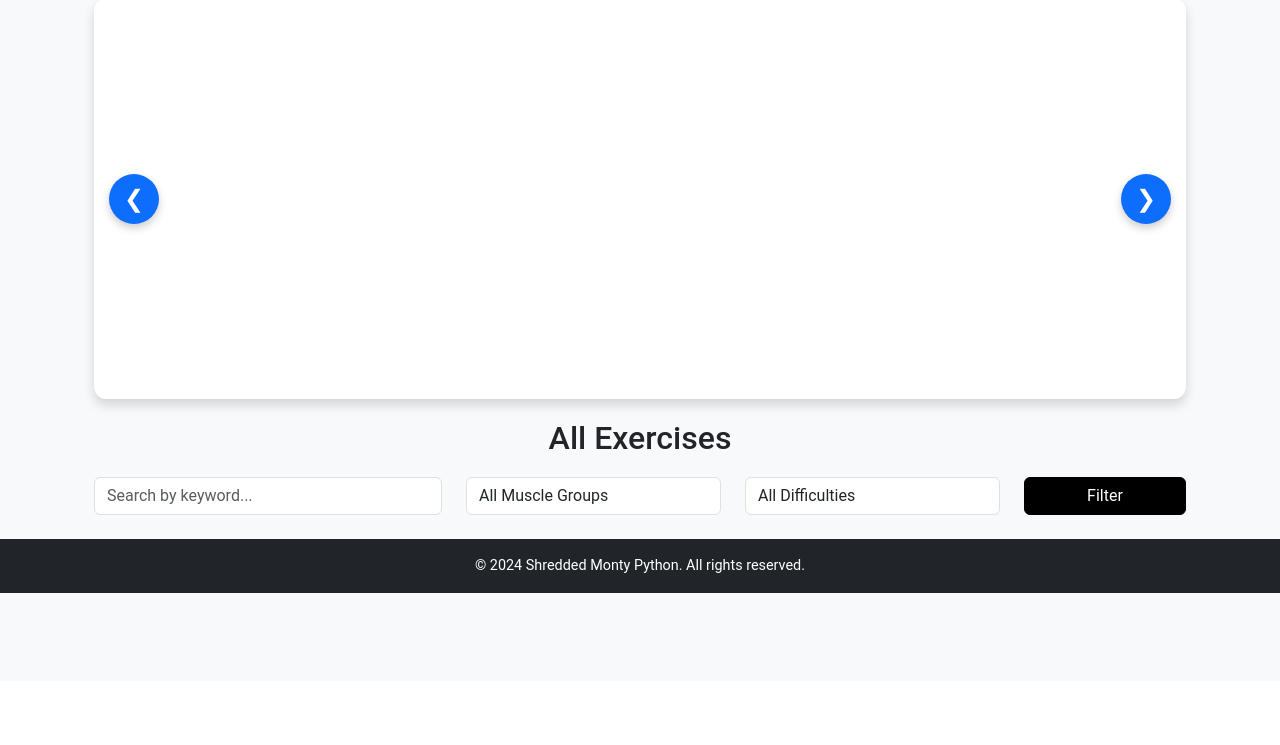
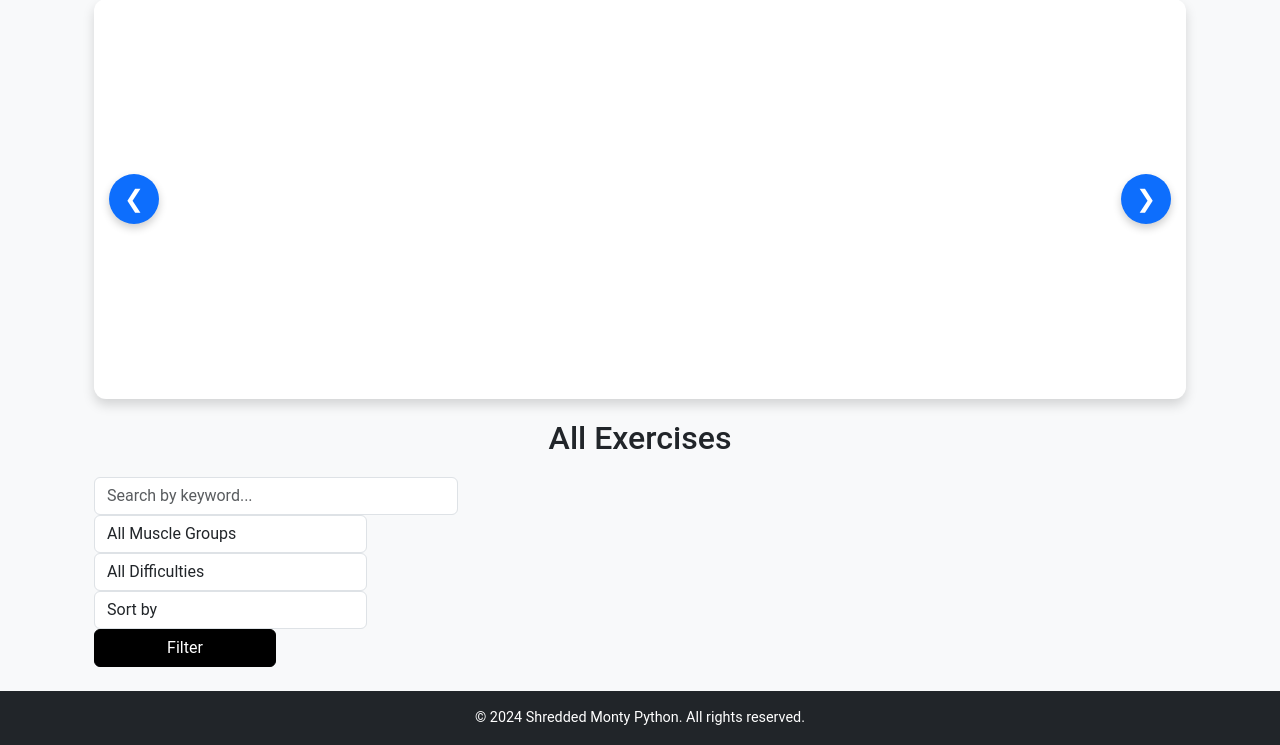
Before and after one commit to Zapryanovx/Shredded-Monty-Python, a Django app: template shredded_monty_python/workouts/templates/workouts.html in a window 1280 px wide. Shown: the part 119-864 px from the top of the page. Before the commit the page ends 712 px from the top, so only its background shows below. Run offline with Django 5.2, Linux system fonts and the light colour scheme; the template is opened without the code that fills it, so the values that code supplies are empty.

Commit message:
Update workouts.html

```diff
--- a/shredded_monty_python/workouts/templates/workouts.html
+++ b/shredded_monty_python/workouts/templates/workouts.html
@@ -34,7 +34,7 @@
         <h2>All Exercises</h2>
 
         <form method="GET" class="mb-4">
-            <div class="row">
+            <div class="filters-container">
                 <div class="col-md-4">
                     <input type="text" name="search" class="form-control" placeholder="Search by keyword..." value="{{ request.GET.search }}">
                 </div>
@@ -56,6 +56,13 @@
                         <option value="beginner" {% if request.GET.difficulty == "beginner" %}selected{% endif %}>Beginner</option>
                         <option value="intermediate" {% if request.GET.difficulty == "intermediate" %}selected{% endif %}>Intermediate</option>
                         <option value="advanced" {% if request.GET.difficulty == "advanced" %}selected{% endif %}>Advanced</option>
+                    </select>
+                </div>
+                <div class="col-md-3">
+                    <select name="sort" class="form-control">
+                        <option value="">Sort by</option>
+                        <option value="name_asc" {% if request.GET.sort == "name_asc" %}selected{% endif %}>Name (A-Z)</option>
+                        <option value="name_desc" {% if request.GET.sort == "name_desc" %}selected{% endif %}>Name (Z-A)</option>
                     </select>
                 </div>
                 <div class="col-md-2">
```
